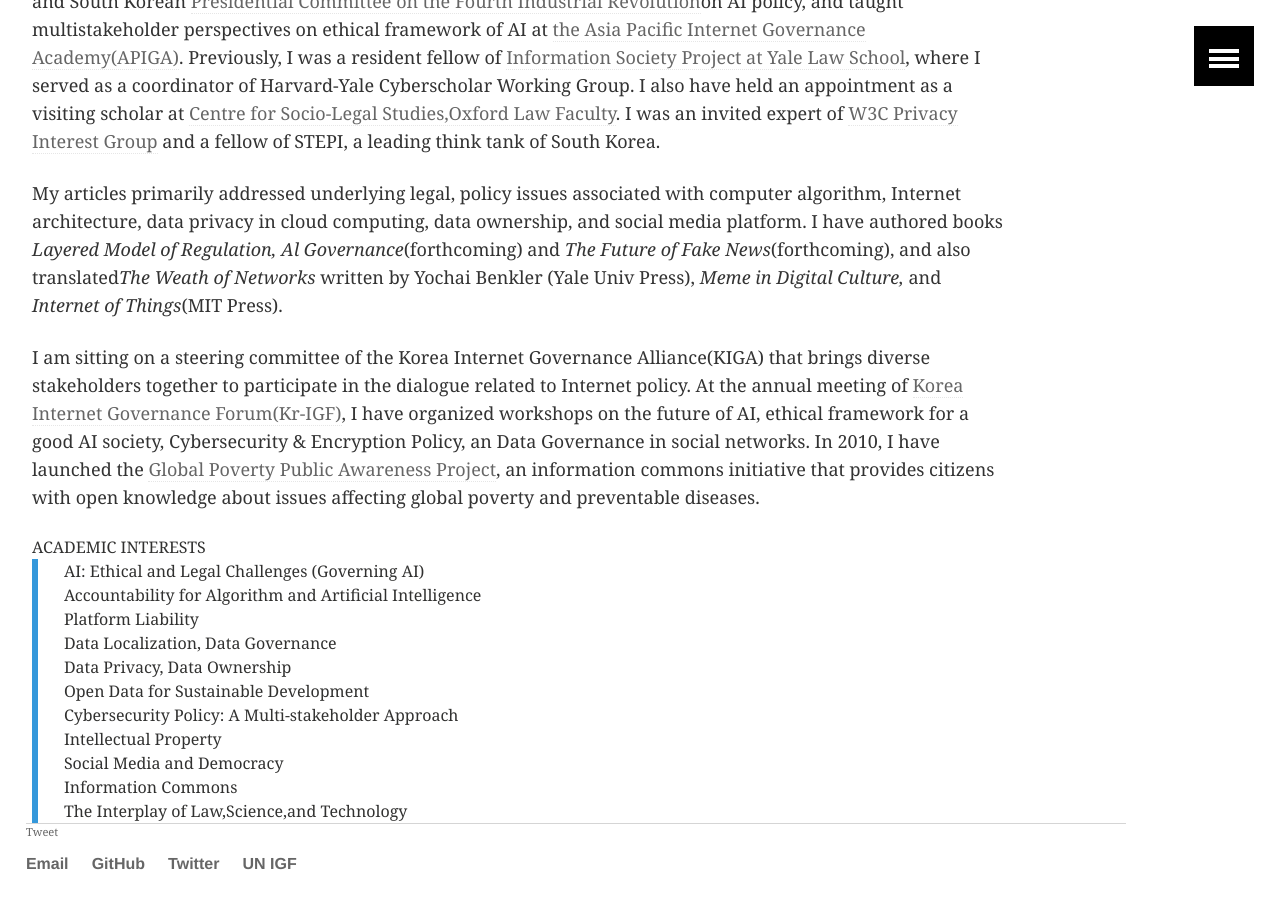
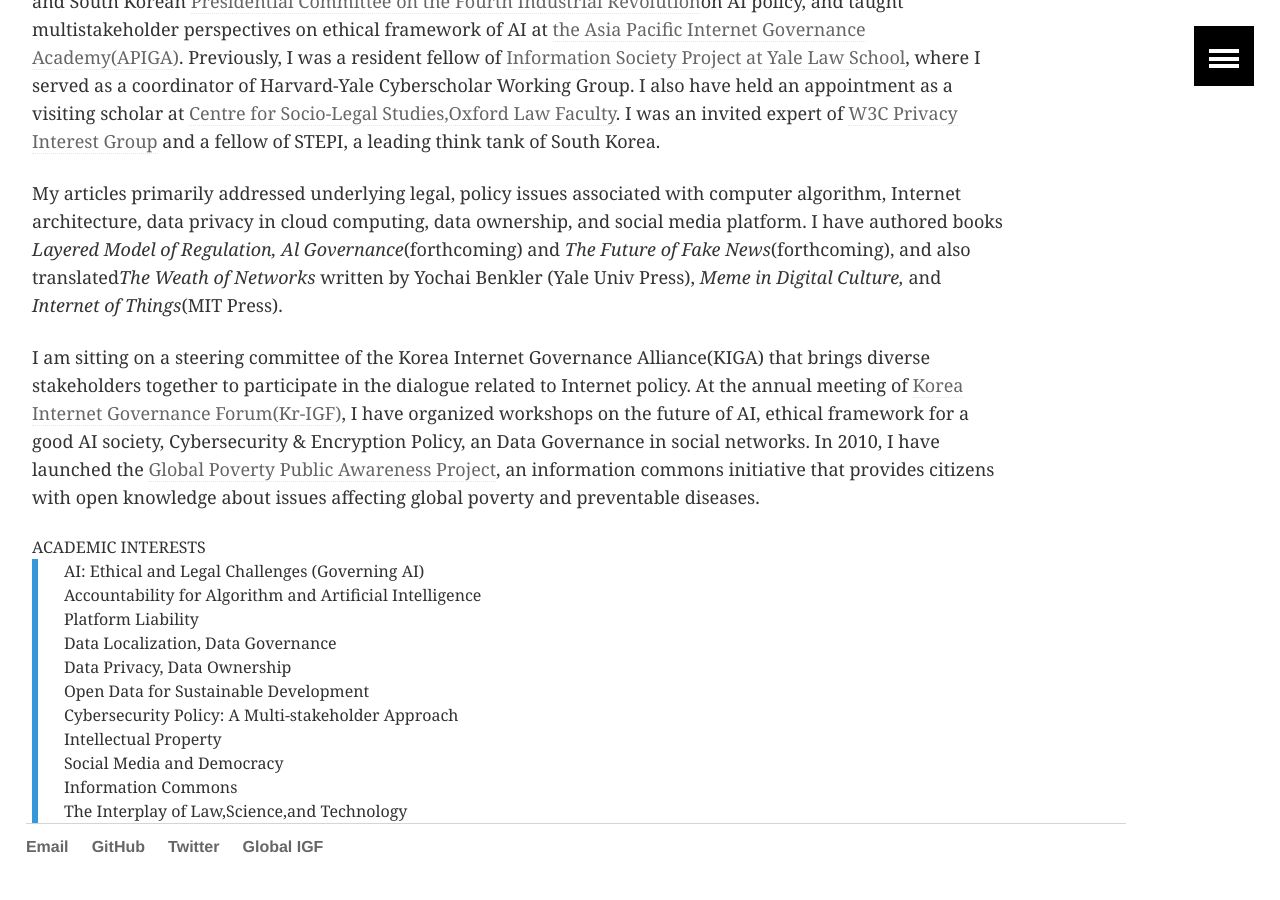
Before and after one commit to eunchangchoi/eunchangchoi.github.io, a Jekyll site: the page built from index.md, in a window 1280 px wide and 900 px high, scrolled down 593 px. Built offline with Jekyll 4.4.1, drawn with Linux system fonts in a browser that asks for light colours; some of the changed lines change nothing that is shown.

Commit message:
Update default.html

```diff
--- a/_layouts/default.html
+++ b/_layouts/default.html
@@ -49,7 +49,6 @@
     opacity: 0.75;
 }
 </style>
-
   <body>
     <body id="js-body">
     {% include browser-upgrade.html %}
@@ -57,25 +56,14 @@
     {% include navigation-sliding.html %}
     <div id="page-wrapper">
 <div class="container">
-
       {{ content }}
     </div>
 <footer>
-  <a class="twitter-share-button"
-  href="https://twitter.com/intent/tweet"
-  data-size="large"
-  data-text="custom share text"
-  data-url="https://dev.twitter.com/web/tweet-button"
-  data-hashtags="example,demo"
-  data-via="twitterdev"
-  data-related="twitterapi,twitter">
-Tweet
-</a>
    <ul>
-   <li><a href="mailto:eunchang.choi@aya.yale.edu"> Email</a></li>
+   <li><a href="mailto:eunchang.choi@aya.yale.edu">Email</a></li>
    <li><a href="https://github.com/eunchangchoi"> GitHub</a></li>
-   <li><a href="https://twitter.com/Eun_Chang_Choi"> Twitter</a></li>
-   <li><a href="https://www.intgovforum.org/multilingual/"> UN IGF</a></li>
+   <li><a href="https://twitter.com/Eun_Chang_Choi">Twitter</a></li>
+   <li><a href="https://www.intgovforum.org/multilingual/"> Global IGF</a></li>
    </ul>
   </footer>
   </body>
```
